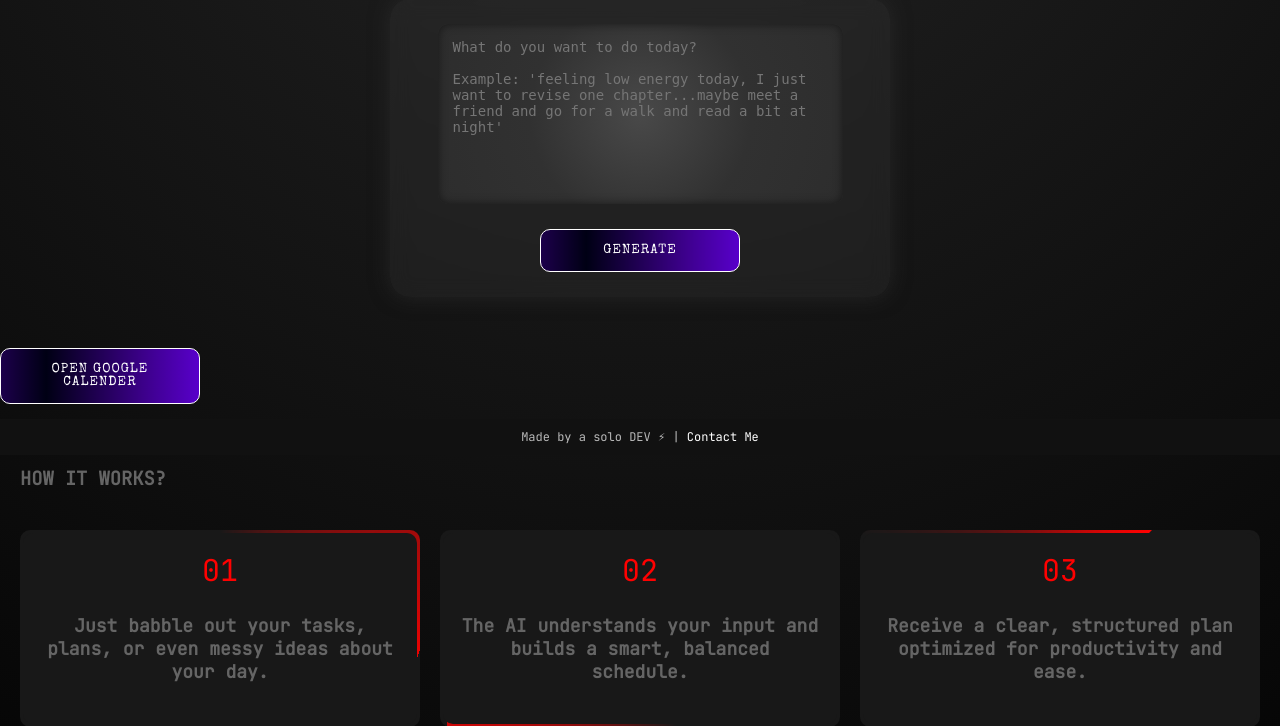
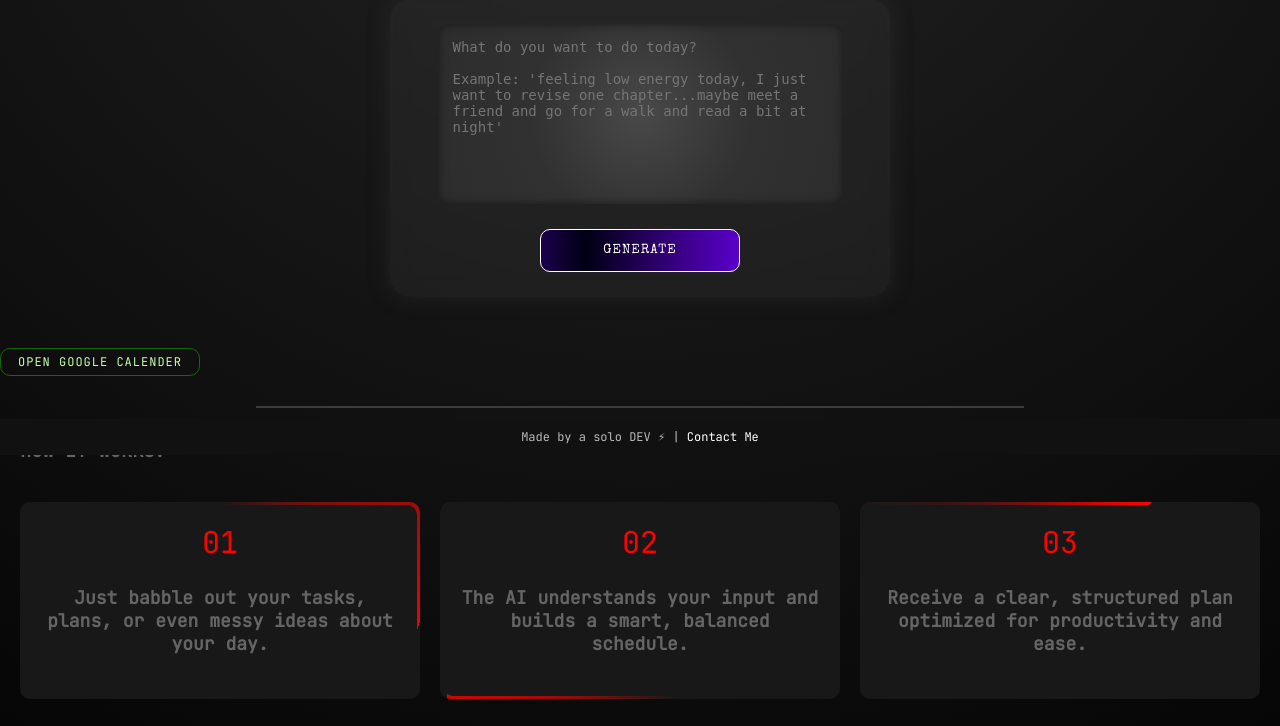
Before and after one commit to Sourajyoti08/ai-planner, a Flask app: page / in a window 1280 px wide. Shown: the part 345-1071 px from the top of the page. Run offline with Flask 3, Linux system fonts and the light colour scheme.

Commit message:
Update style.css

```diff
--- a/static/style.css
+++ b/static/style.css
@@ -267,6 +267,28 @@ pre {
     text-decoration: none;
 }
 
+.add-to{
+    display: flex;
+}
+
+
+.add{
+    background: transparent;
+    border:1px solid rgb(24, 103, 0);
+    font-family:  "Jetbrains Mono", "Special Elite", monospace;
+    font-size: clamp(10px, 2vw, 12px);
+    width: 100%;
+    padding: 5px;
+    color: rgb(197, 255, 170);
+
+}
+.add:hover{
+    border: 1px solid green;
+    transition: 0.25s;
+    box-shadow: 0 0 30px rgba(0, 255, 0, 0.247);
+    color: rgb(0, 255, 0);
+}
+
 /* Mobile view */
 @media (max-width: 600px) {
     .container {
```
